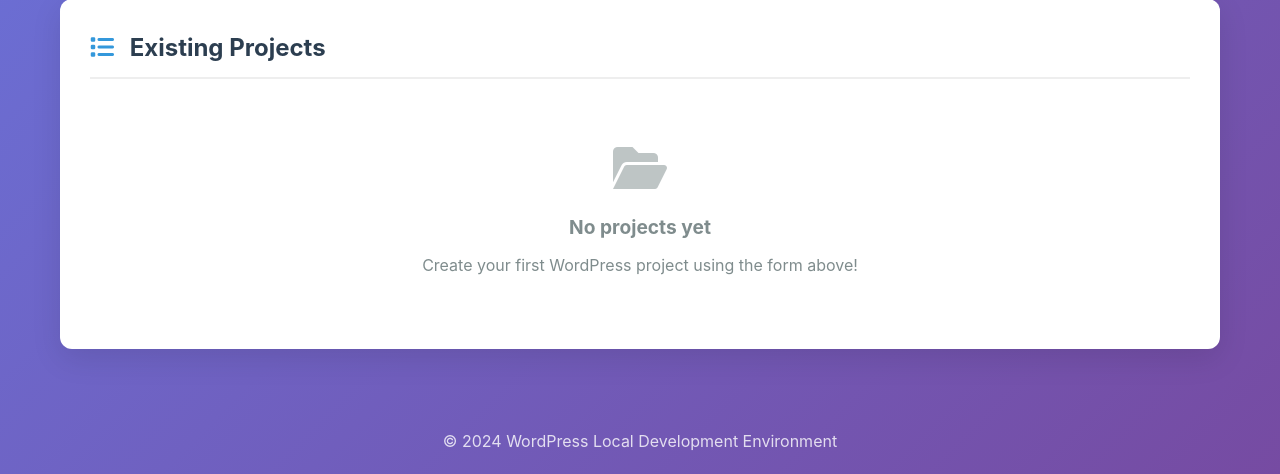
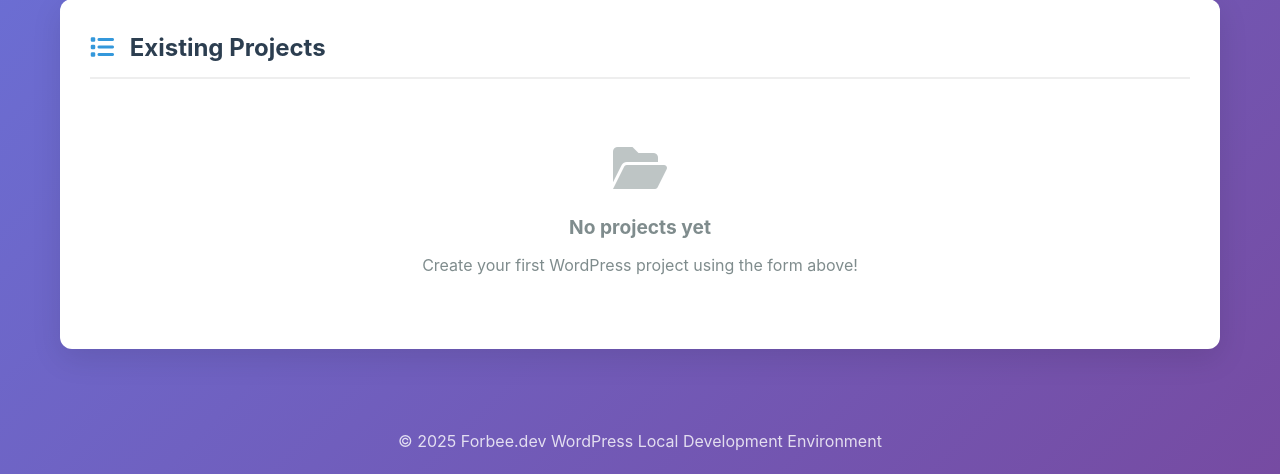
Before and after one commit to forbee-dev/wordpress-local-dev, a Flask app: page / in a window 1280 px wide. Shown: the part 854-1328 px from the top of the page. Run offline with Flask 3, Linux system fonts and the light colour scheme; data that the repository does not hold is empty.

Commit message:
fix footer

```diff
--- a/templates/index.html
+++ b/templates/index.html
@@ -216,7 +216,7 @@
     </div>
 
     <footer>
-        <p>&copy; 2024 WordPress Local Development Environment</p>
+        <p>&copy; 2025 Forbee.dev WordPress Local Development Environment</p>
     </footer>
 
     <script src="{{ url_for('static', filename='js/app.js') }}"></script>
```
